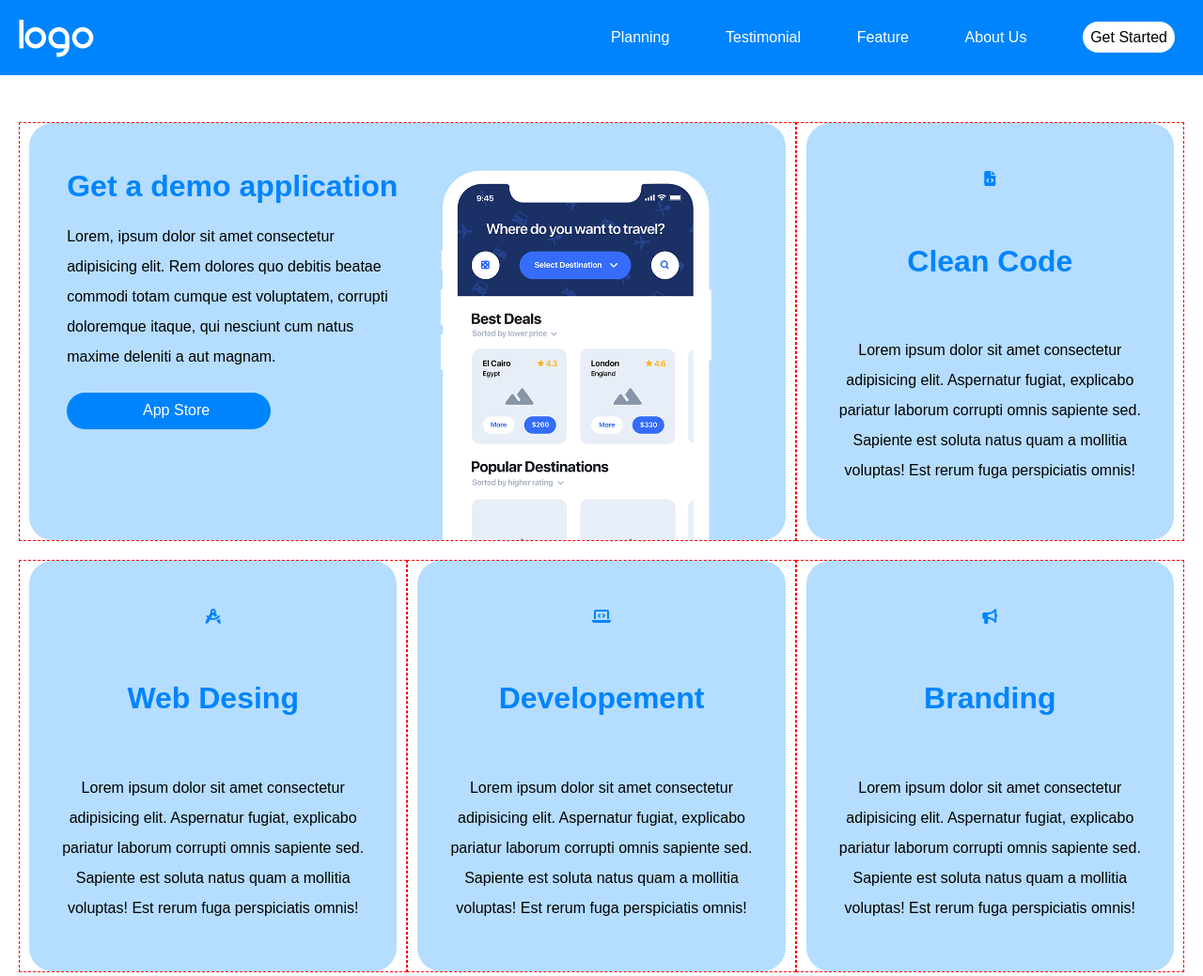
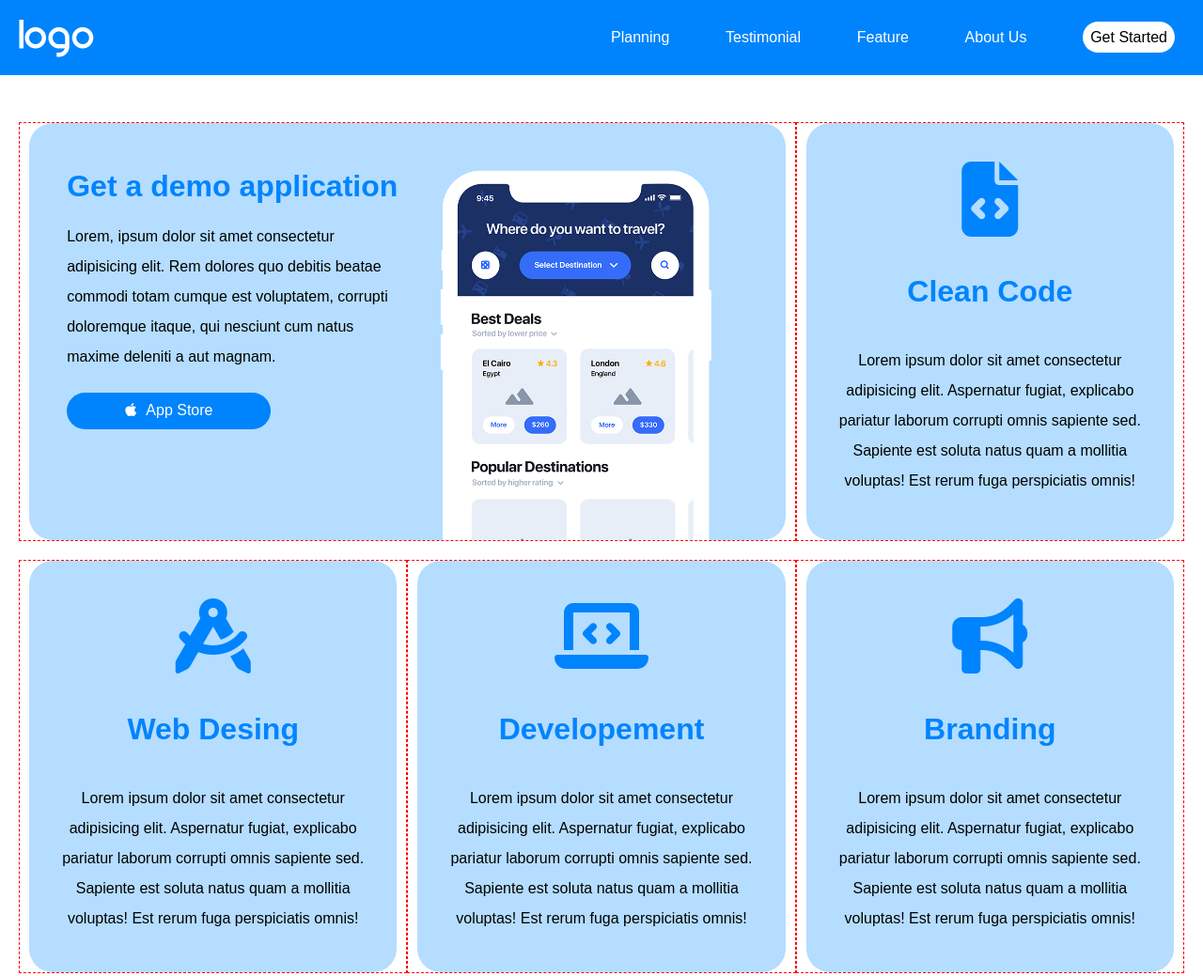
Before and after one commit to Luz42/htmlcss-responsive-layout, a plain HTML site: page index.html in a window 1280 px wide. Shown: the top 1039 px of the page at 94% size. Drawn offline with Linux system fonts and the light colour scheme.

Commit message:
add .css to before commit

```diff
--- a/style.css
+++ b/style.css
@@ -78,7 +78,11 @@
   }
 
   .text>*{
-    padding: 9% 0
+    padding: 6% 0
+  }
+
+  .text i:not(a.button i){
+    font-size: 5rem;
   }
 
   .menu mark, .button{
@@ -154,7 +158,7 @@ a.button{
   }
 
   #product-presentation h3,
-  #product-presentation .card i
+  #product-presentation .card i:not(a.button i)
   {
     color: #0084fd;
   }
@@ -173,7 +177,9 @@ display: inline-block;
     margin-top: 3%;
   }
 
-
+.fa-apple{
+    margin-right: 3%;
+}
 
   /* /product-presentation */
 
```
